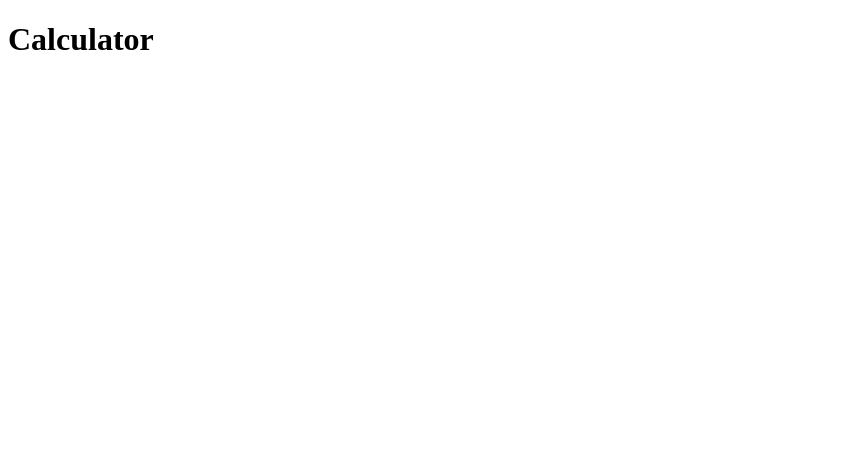
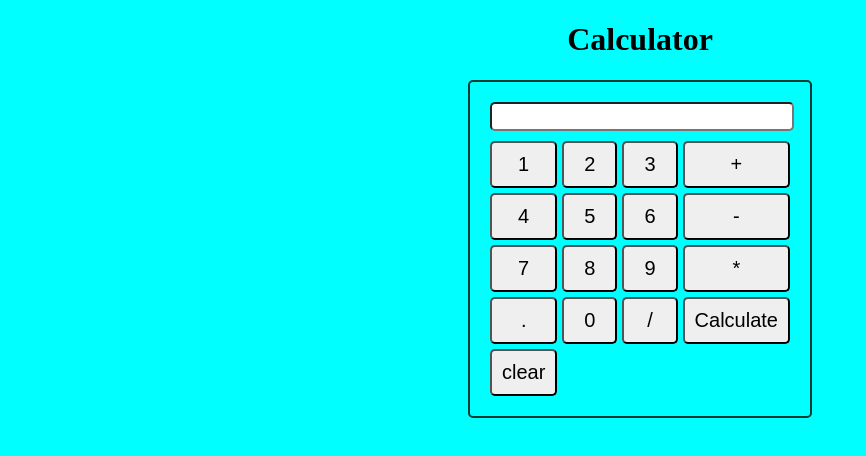
Before and after one commit to HamadDeveloper/Calculator-SMIT, a plain HTML site: page index.html in a window 1280 px wide. Shown: the whole page, without its empty margins (0-866 px from the left). Drawn offline with Linux system fonts and the light colour scheme.

Commit message:
adding functionalities to the buttons

```diff
--- a/app.js
+++ b/app.js
@@ -0,0 +1,34 @@
+
+function appendToDisplay(value) {
+    document.getElementById('display').value += value;
+  }
+
+
+  function calculate() {
+    try {
+      const result = eval(document.getElementById('display').value);
+      document.getElementById('display').value = result;
+    } catch (error) {
+      document.getElementById('display').value = 'Error';
+    }
+  }
+
+
+  function clearDisplay() {
+    document.getElementById('display').value = '';
+  }
+
+
+  const buttons = document.querySelectorAll('.button');
+  buttons.forEach(button => {
+    button.addEventListener('click', () => {
+      const value = button.textContent;
+      if (value === '=') {
+        calculate();
+      } else if (value === 'clear') {
+        clear();
+      } else {
+        appendToDisplay(value);
+      }
+    });
+  });
--- a/index.html
+++ b/index.html
@@ -1,11 +1,44 @@
 <!DOCTYPE html>
 <html lang="en">
+
 <head>
     <meta charset="UTF-8">
     <meta name="viewport" content="width=device-width, initial-scale=1.0">
     <title>Calculator</title>
+
+    <link rel="stylesheet" href="./style.css">
 </head>
+
 <body>
     <h1>Calculator</h1>
+
+    <div class="calculator">
+        <input type="text" id="display" >
+
+        <div class="buttons">
+            <button onclick="appendToDisplay('1')">1</button>
+            <button onclick="appendToDisplay('2')">2</button>
+            <button onclick="appendToDisplay('3')">3</button>
+            <button onclick="appendToDisplay('+')">+</button>
+            <button onclick="appendToDisplay('4')">4</button>
+            <button onclick="appendToDisplay('5')">5</button>
+            <button onclick="appendToDisplay('6')">6</button>
+            <button onclick="appendToDisplay('-')">-</button>
+            <button onclick="appendToDisplay('7')">7</button>
+            <button onclick="appendToDisplay('8')">8</button>
+            <button onclick="appendToDisplay('9')">9</button>
+            <button onclick="appendToDisplay('*')">*</button>
+            <button onclick="appendToDisplay('.')">.</button>
+            <button onclick="appendToDisplay('0')">0</button>
+            <button onclick="appendToDisplay('/')">/</button>
+            <button onclick="calculate()">Calculate</button>
+            <button onclick="clearDisplay()">clear</button>
+
+
+        </div>
+    </div>
+
+    <script src="app.js"></script>
 </body>
+
 </html>
--- a/style.css
+++ b/style.css
@@ -0,0 +1,42 @@
+
+body{
+    background-color: aqua;
+    justify-content: center;
+    align-items: center;
+    height: 100vh;
+}
+
+
+
+  h1 {
+    text-align: center;
+  }
+
+
+.calculator {
+    width: 300px;
+    margin: 0 auto;
+    padding: 20px;
+    border: 2px solid #033c32;
+    border-radius: 5px;
+  }
+
+  input[type="text"] {
+    width: calc(100% - 10px);
+    margin-bottom: 10px;
+    padding: 5px;
+    border-radius: 5px;
+  }
+
+  .buttons {
+    display: grid;
+    grid-template-columns: repeat(4, 1fr);
+    grid-gap: 5px;
+
+  }
+
+  button {
+    padding: 10px;
+    font-size: 20px;
+    border-radius:5px;
+  }
```
